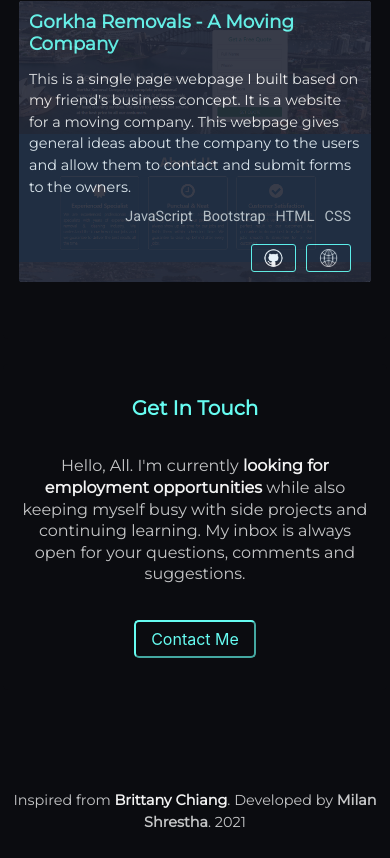
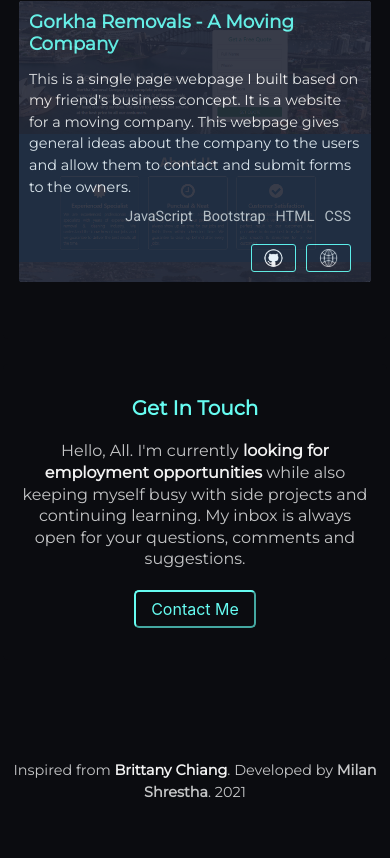
Before and after one commit to milan-shrestha/portfolio-project, an Angular app: page / in a window 390 px wide. Shown: the part 2445-3303 px from the top of the page. After the commit the page ends 3273 px from the top, so only its background shows below. Built offline with nearby package versions, Linux system fonts and the light colour scheme.

Commit message:
Added media querries to contact component styles

```diff
--- a/src/app/contact/contact.component.css
+++ b/src/app/contact/contact.component.css
@@ -7,3 +7,17 @@
     max-width: 100%;
     margin: 35px auto;
 }
+
+@media screen and (max-width: 575px){
+
+    .contact-text-container{
+        margin: 20px 0;
+    }
+}
+
+@media screen and (max-width: 767px){
+
+    .contact-text-container{
+        margin: 20px 0;
+    }
+}
```
